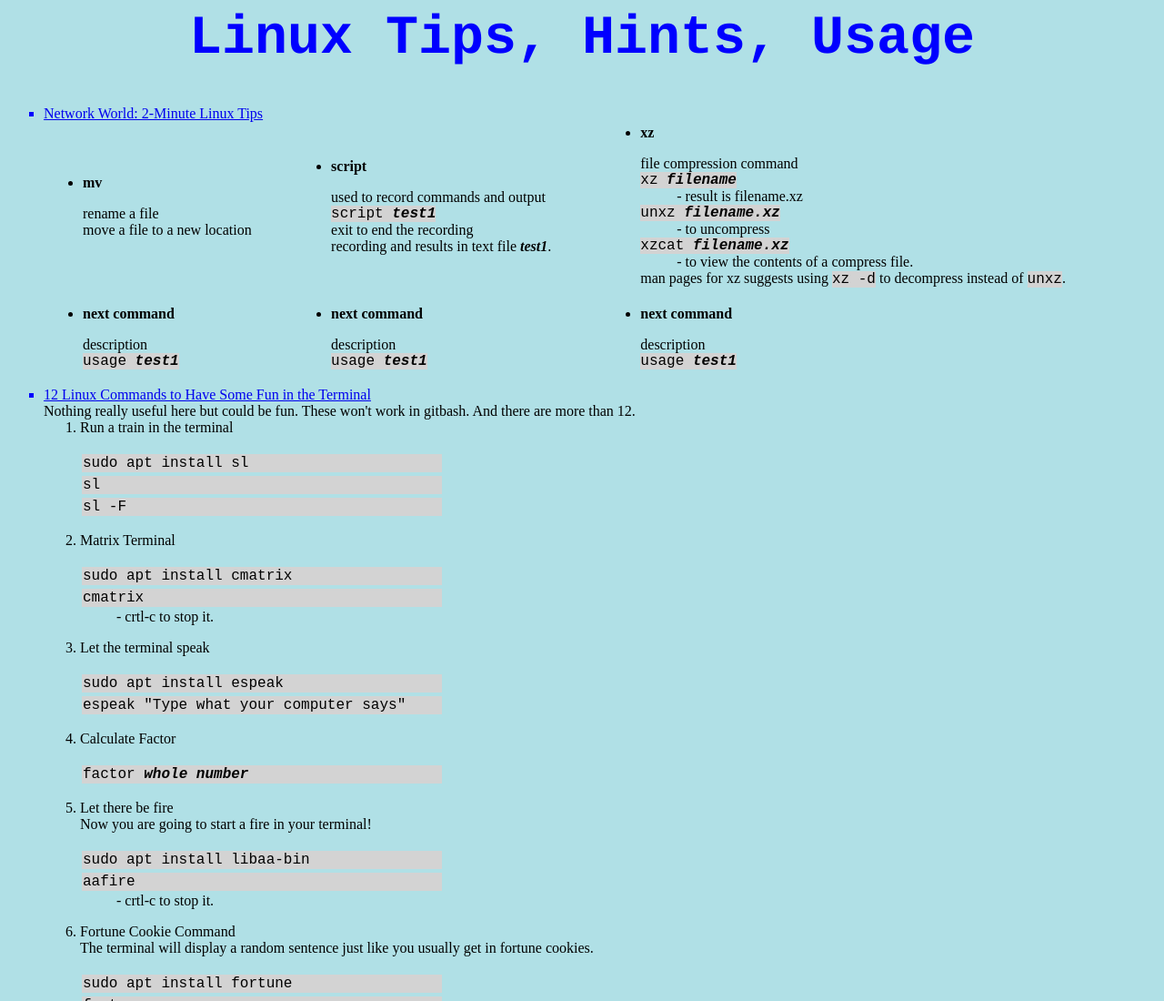
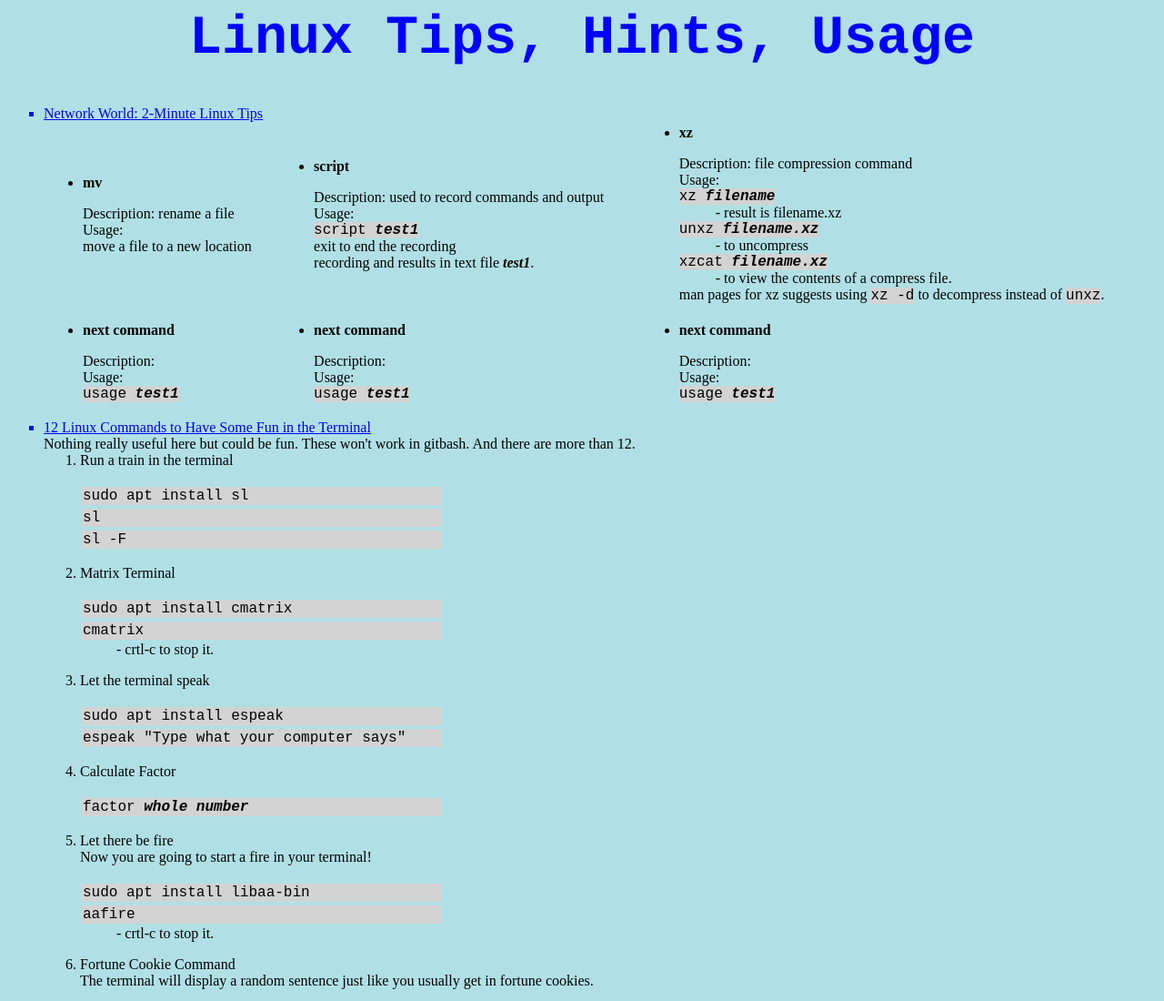
Before and after one commit to Wishn4Fishn/learn-git, a plain HTML site: page linux-tips-hints-usage.html in a window 1280 px wide. Shown: the top 1100 px of the page at 91% size. Drawn offline with Linux system fonts and the light colour scheme.

Commit message:
added description and usage verbage

```diff
--- a/linux-tips-hints-usage.html
+++ b/linux-tips-hints-usage.html
@@ -42,14 +42,16 @@
 				<tr>
 					<td><ul class="disc"><li><b>mv</b>
 							<dl>
-								<dt>rename a file</dt>
+								<dt>Description: rename a file</dt>
+								<dt>Usage:</dt>
 								<dt>move a file to a new location</dt>
 							</dl>
 						</li></ul>
 					</td>
 					<td><ul class="disc"><li><b>script</b>
 							<dl>
-								<dt>used to record commands and output</dt>
+								<dt>Description: used to record commands and output</dt>
+								<dt>Usage:</dt>
 								<dt><font class="code">script <i><b>test1</b></i></font></dt>
 								<dt>exit to end the recording</dt>
 								<dt>recording and results in text file <i><b>test1</b></i>.</dt>
@@ -58,7 +60,8 @@
 					</td>
 					<td><ul class="disc"><li><b>xz</b>
 							<dl>
-								<dt>file compression command</dt>
+								<dt>Description: file compression command</dt>
+								<dt>Usage:</dt>
 								<dt><font class="code">xz <i><b>filename</b></i></font></dt>
 								<dd>- result is filename.xz</dt>
 								<dt><font class="code">unxz <i><b>filename.xz</b></i></font></dt>
@@ -73,19 +76,24 @@
 				<tr>
 					<td><ul class="disc"><li><b>next command</b>
 							<dl>
-							<dt>description</dt>
+								<dt>Description: </dt>
+								<dt>Usage:</dt>
 								<dt><font class="code">usage <i><b>test1</b></i></font></dt>
 							</dl>
+						</li></ul>
 					</td>
 					<td><ul class="disc"><li><b>next command</b>
 							<dl>
-							<dt>description</dt>
+								<dt>Description: </dt>
+								<dt>Usage:</dt>
 								<dt><font class="code">usage <i><b>test1</b></i></font></dt>
 							</dl>
+						</li></ul>
 					</td>
 					<td><ul class="disc"><li><b>next command</b>
 							<dl>
-								<dt>description</dt>
+								<dt>Description: </dt>
+								<dt>Usage:</dt>
 								<dt><font class="code">usage <i><b>test1</b></i></font></dt>
 							</dl>
 						</li></ul>
```
Lines whose indentation alone changed are shown as unchanged.
